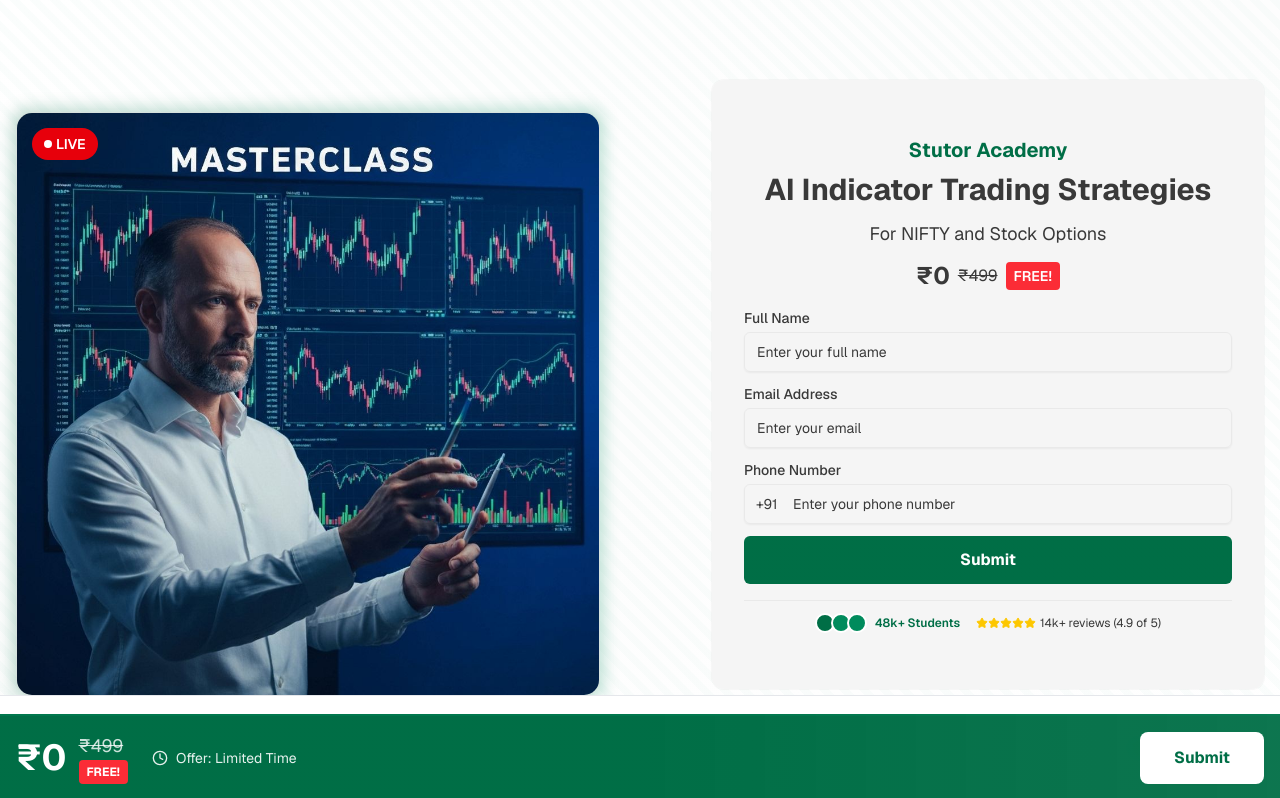
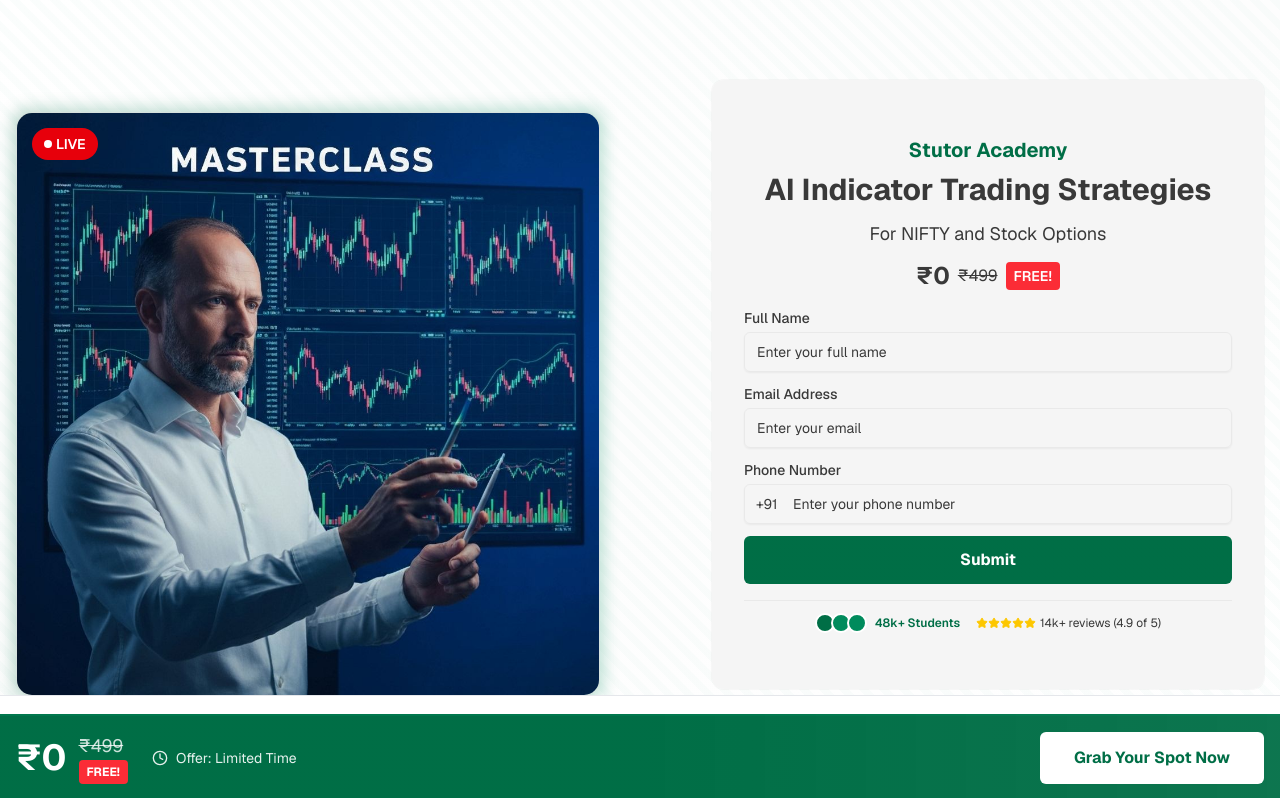
Before and after one commit to rohitkumarstocktutor/stocaccadamy, a Next.js app: page /ai-trading-indicator in a window 1280 px wide. Shown: the top 798 px of the page. Built offline with nearby package versions, Linux system fonts and the light colour scheme; no server answers.

Commit message:
change button name

```diff
--- a/components/sticky-footer.tsx
+++ b/components/sticky-footer.tsx
@@ -62,14 +62,14 @@ export function StickyFooter({ courseData, courseKey }: StickyFooterProps) {
               </span>
             </div>
           </div>
-          <div
-              className="w-full text-center bg-background cursor-pointer text-primary hover:bg-background/90 font-bold py-3 border-2 border-background/20 transition-all duration-300 text-sm"
+          <span
+              className="w-full text-center bg-background cursor-pointer text-primary hover:bg-background/90 font-bold py-3 rounded-md border-2 border-background/20 transition-all duration-300 text-sm"
             onClick={() => {
               document.querySelector("form")?.scrollIntoView({ behavior: "smooth" })
             }}
           >
-            Submit
-          </div>
+            Grab Your Spot Now
+          </span>
         </div>
 
         {/* Desktop Layout */}
@@ -94,14 +94,14 @@ export function StickyFooter({ courseData, courseKey }: StickyFooterProps) {
               </span>
             </div>
           </div>
-          <div
-            className="bg-background rounded-lg text-center cursor-pointer text-primary hover:bg-background/90 font-bold px-8 py-3 border-2 border-background/20 transition-all duration-300 transform hover:scale-105"
+          <span
+            className="bg-background rounded-lg text-center cursor-pointer text-primary hover:bg-background/90 font-bold px-8 py-3 rounded-md border-2 border-background/20 transition-all duration-300 transform hover:scale-105"
             onClick={() => {
               document.querySelector("form")?.scrollIntoView({ behavior: "smooth" })
             }}
           >
-            Submit
-          </div>
+            Grab Your Spot Now
+          </span>
         </div>
       </div>
     </div>
```
